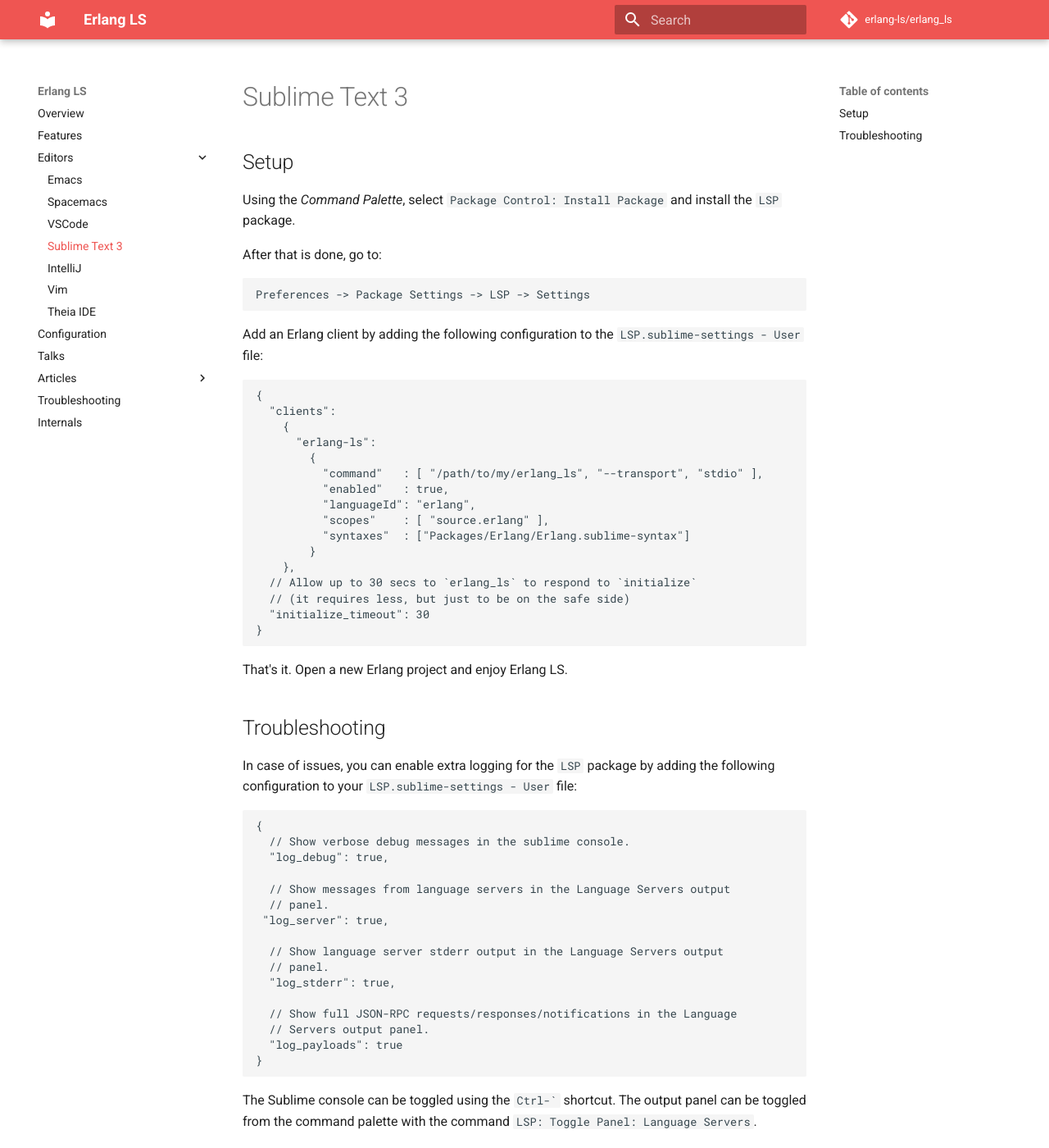
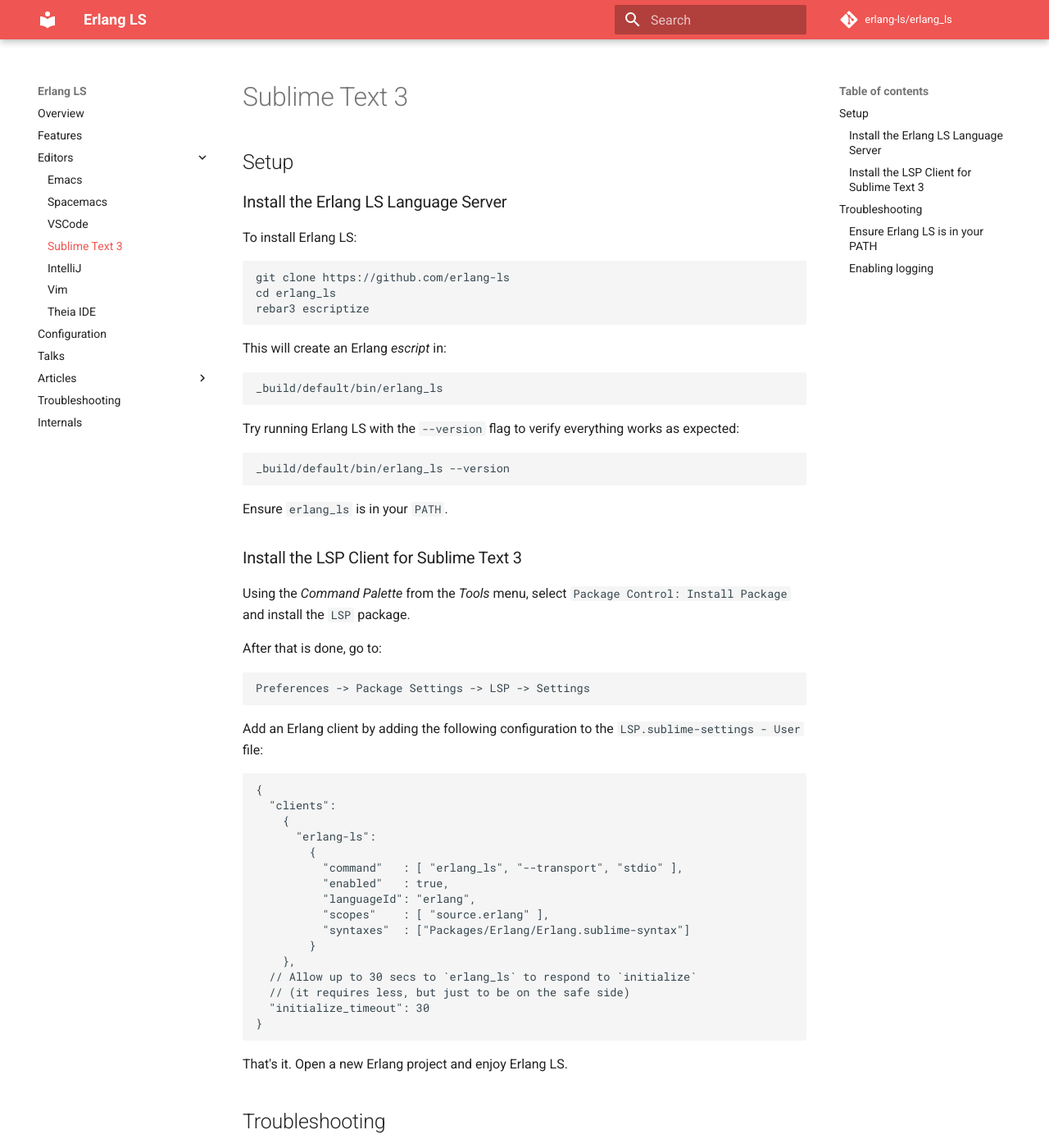
Before and after one commit to erlang-ls/erlang-ls.github.io, an MkDocs documentation site: the page built from docs/editors/sublime3.md, in a window 1280 px wide and 1400 px high. Shown: the whole window at 82% size. Built offline with MkDocs 1.6.1 and Material for MkDocs 9.7.7, drawn with Linux system fonts in a browser that asks for light colours; comment, search, counter and statistics services are not loaded; some of the changed text lies outside the part shown.

Commit message:
Improve Sublime installation instructions
Reference: erlang_ls#783

````diff
--- a/docs/editors/sublime3.md
+++ b/docs/editors/sublime3.md
@@ -2,8 +2,35 @@
 
 ## Setup
 
-Using the _Command Palette_, select `Package Control: Install Package`
-and install the `LSP` package.
+### Install the Erlang LS Language Server
+
+To install Erlang LS:
+
+```
+git clone https://github.com/erlang-ls
+cd erlang_ls
+rebar3 escriptize
+```
+
+This will create an Erlang _escript_ in:
+
+```
+_build/default/bin/erlang_ls
+```
+
+Try running Erlang LS with the `--version` flag to verify everything
+works as expected:
+
+```
+_build/default/bin/erlang_ls --version
+```
+
+Ensure `erlang_ls` is in your `PATH`.
+
+### Install the LSP Client for Sublime Text 3
+
+Using the _Command Palette_ from the _Tools_ menu, select `Package
+Control: Install Package` and install the `LSP` package.
 
 After that is done, go to:
 
@@ -17,7 +44,7 @@
         {
           "erlang-ls":
             {
-              "command"   : [ "/path/to/my/erlang_ls", "--transport", "stdio" ],
+              "command"   : [ "erlang_ls", "--transport", "stdio" ],
               "enabled"   : true,
               "languageId": "erlang",
               "scopes"    : [ "source.erlang" ],
@@ -32,6 +59,18 @@
 That's it. Open a new Erlang project and enjoy Erlang LS.
 
 ## Troubleshooting
+
+### Ensure Erlang LS is in your PATH
+
+To be able to use Erlang LS, the `erlang_ls` escript needs to be in your path.
+
+!!! info "Are You a macOS User?"
+
+    If you are a _macOS_ user, you may consider using the following plugin
+    to ensure your PATH is correctly used by Sublime Text 3:
+    <https://github.com/int3h/SublimeFixMacPath>
+
+### Enabling logging
 
 In case of issues, you can enable extra logging for the `LSP` package
 by adding the following configuration to your `LSP.sublime-settings -
--- a/mkdocs.yml
+++ b/mkdocs.yml
@@ -24,3 +24,5 @@
       - OTP 23 Brings Docs: articles/otp-23-bring-docs.md
   - Troubleshooting: troubleshooting.md
   - Internals: internals.md
+markdown_extensions:
+  - admonition
````
